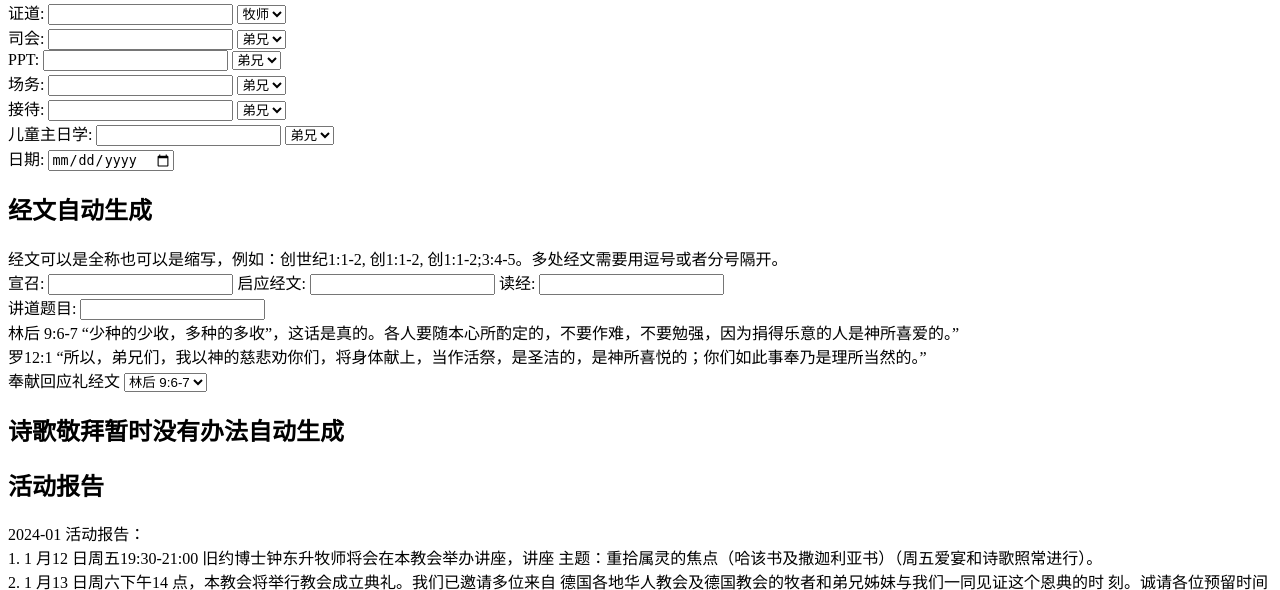
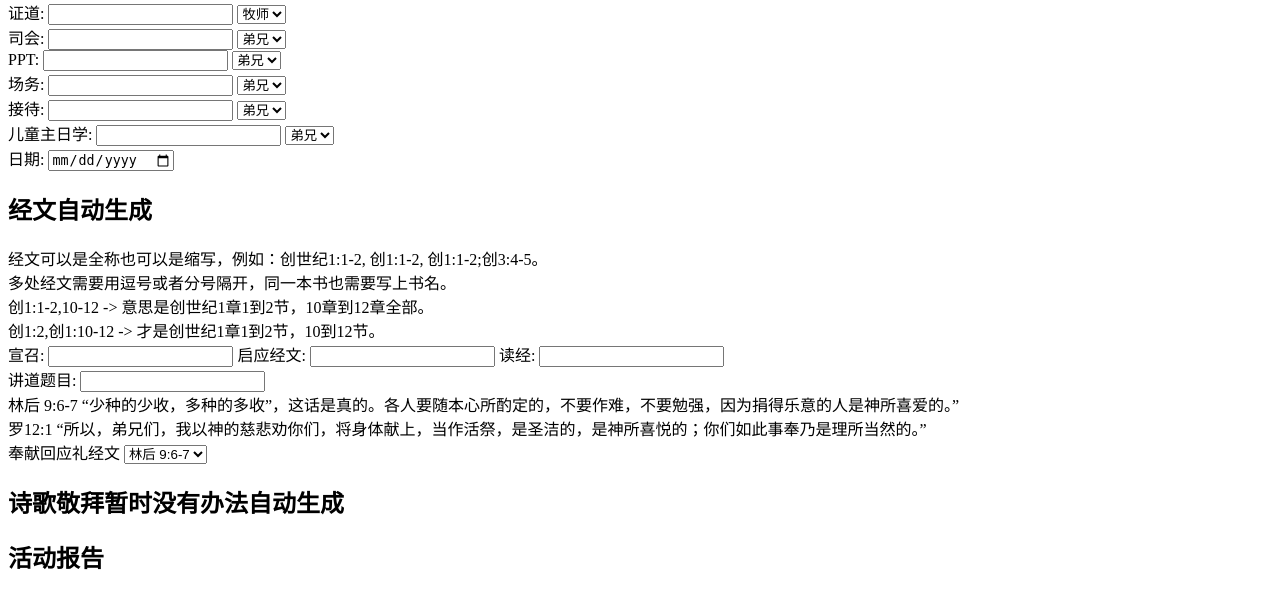
Before and after one commit to handeesome/ccg-bremen-auto-pptx, a Flask app: template templates/index.html in a window 1280 px wide. Shown: the part 144-734 px from the top of the page. Run offline with Flask 3, Linux system fonts and the light colour scheme; the template is opened without the code that fills it, so the values that code supplies are empty.

Commit message:
change index.html

```diff
--- a/app.py
+++ b/app.py
@@ -12,7 +12,7 @@ def student():
 def result():
     if request.method == 'POST':
       data_from_js = request.json  # Assuming the data is sent as JSON
-      # print(data_from_js)
+      print(data_from_js)
       generate_pptx('docs/template.pptx', config=data_from_js)
 
       return jsonify({'message': 'Data received successfully'})
--- a/functions/helper.py
+++ b/functions/helper.py
@@ -185,8 +185,6 @@ def divide_verse_evenly(verse):
         if verse[i] in delimiters:
             right_delimiter = i
             break
-    print(left_delimiter)
-    print(right_delimiter)
     if left_delimiter is not None and right_delimiter is not None:
         if abs(middle-left_delimiter) <= abs(right_delimiter-middle):
             delimiter_index = left_delimiter
--- a/templates/index.html
+++ b/templates/index.html
@@ -49,7 +49,10 @@
 
         <!-- 第二部分 -->
         <h2>经文自动生成</h2>
-        <label> 经文可以是全称也可以是缩写，例如：创世纪1:1-2, 创1:1-2, 创1:1-2;3:4-5。多处经文需要用逗号或者分号隔开。
+        <label> 经文可以是全称也可以是缩写，例如：创世纪1:1-2, 创1:1-2, 创1:1-2;创3:4-5。
+            <br>多处经文需要用逗号或者分号隔开，同一本书也需要写上书名。
+            <br>创1:1-2,10-12 -> 意思是创世纪1章1到2节，10章到12章全部。
+            <br>创1:2,创1:10-12 -> 才是创世纪1章1到2节，10到12节。
         </label><br>
         <label for="xuanzhao">宣召:</label>
         <input type="text" id="xuanzhao" name="xuanzhao" required>
```
